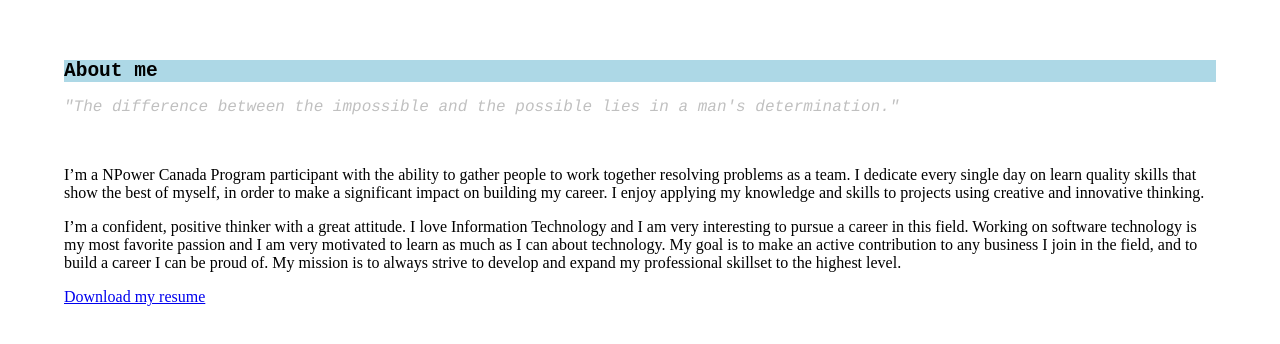
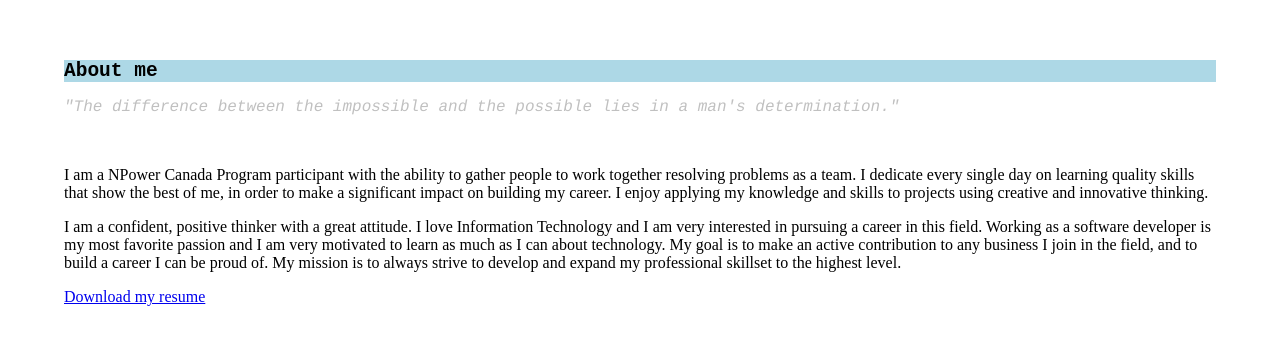
Before and after one commit to josediaza/TestFile, a plain HTML site: page index.html in a window 1280 px wide. Shown: the part 905-1249 px from the top of the page. Drawn offline with Linux system fonts and the light colour scheme; files that its build step writes are made by us from their sources; files whose address does not match are found by name.

Commit message:
Add files via upload

```diff
--- a/index.html
+++ b/index.html
@@ -62,8 +62,8 @@
 <p class="headline">"The difference between the impossible and the possible lies in a man's determination."</p>
 <br>
 <!--Who I am paragraphs-->
-<p>I’m a NPower Canada Program participant with the ability to gather people to work together resolving problems as a team. I dedicate every single day on learn quality skills that show the best of myself, in order to make a significant impact on building my career. I enjoy applying my knowledge and skills to projects using creative and innovative thinking.</p>
-<p>I’m a confident, positive thinker with a great attitude. I love Information Technology and I am very interesting to pursue a career in this field. Working on software technology is my most favorite passion and I am very motivated to learn as much as I can about technology. My goal is to make an active contribution to any business I join in the field, and to build a career I can be proud of. My mission is to always strive to develop and expand my professional skillset to the highest level. </p>
+<p>I am a NPower Canada Program participant with the ability to gather people to work together resolving problems as a team. I dedicate every single day on learning quality skills that show the best of me, in order to make a significant impact on building my career. I enjoy applying my knowledge and skills to projects using creative and innovative thinking.</p>
+<p>I am a confident, positive thinker with a great attitude. I love Information Technology and I am very interested in pursuing a career in this field. Working as a software developer is my most favorite passion and I am very motivated to learn as much as I can about technology. My goal is to make an active contribution to any business I join in the field, and to build a career I can be proud of. My mission is to always strive to develop and expand my professional skillset to the highest level. </p>
 <!--download attribute to download resume-->
 <p><a href="resume/JoseDiaz.pdf" title="download resume" download>Download my resume</a></p>
 <p>&nbsp;&nbsp;&nbsp;</p>
```
